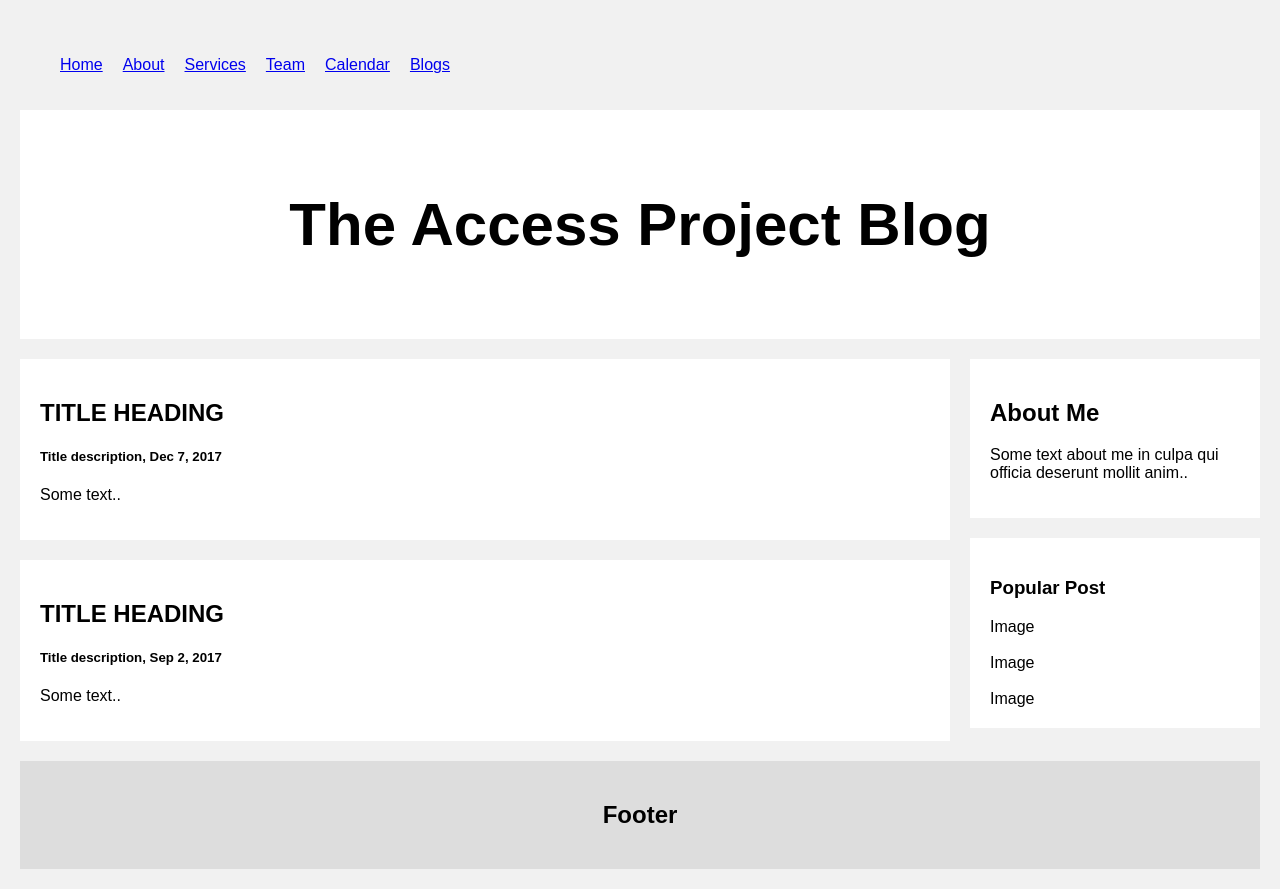
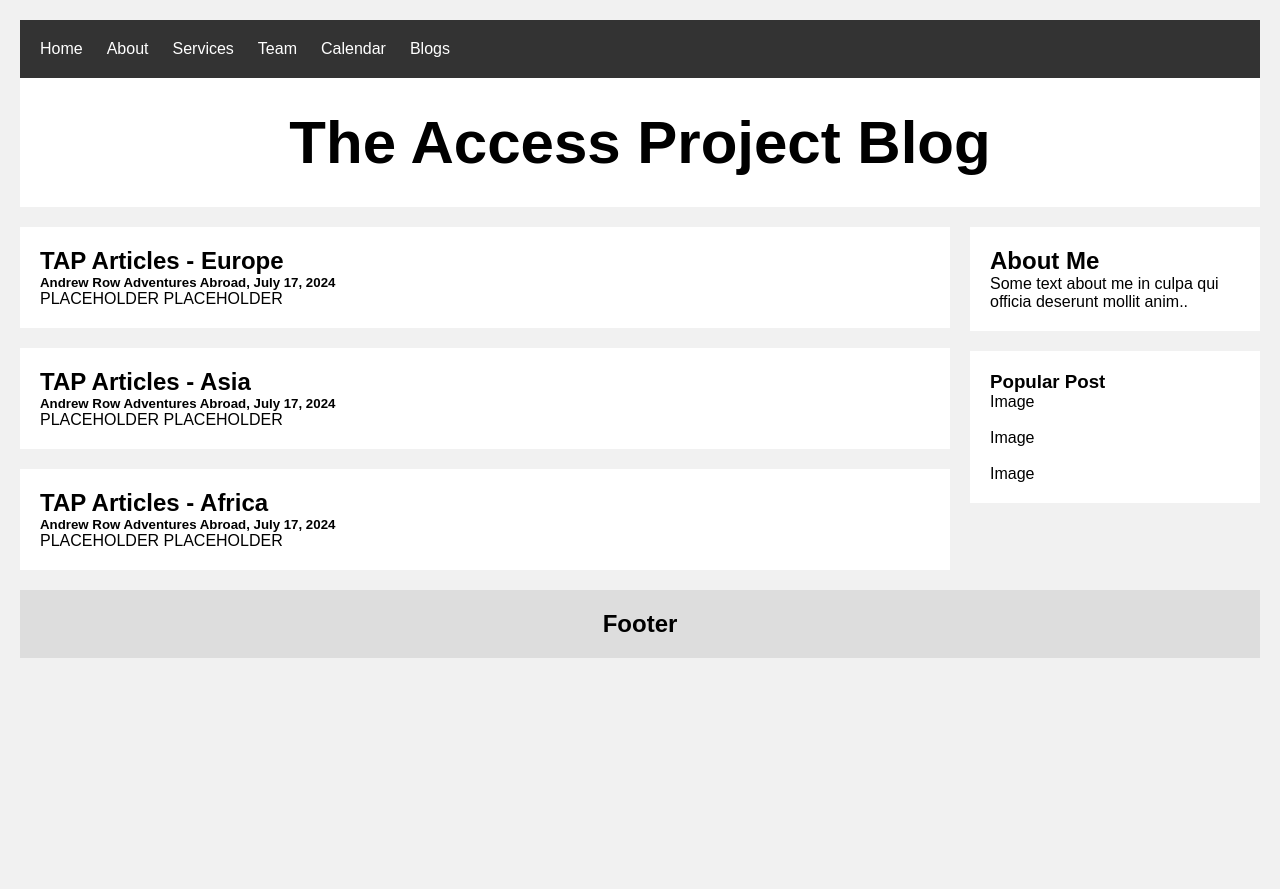
Before and after one commit to tnunesueno/TAP, a React (Create React App) app in the folder my-app/: page / in a window 1280 px wide. After the commit the page ends 800 px from the top, so only its background shows below. Built offline with nearby package versions, Linux system fonts and the light colour scheme.

Commit message:
need to do routing better, must set up to make dynamic blog pages

```diff
--- a/my-app/src/BlogCard.js
+++ b/my-app/src/BlogCard.js
@@ -3,7 +3,6 @@ function BlogCard({ title, description, date, text }) {
     <div className="card">
       <h2>{title}</h2>
       <h5>{description}, {date}</h5>
-      {/* <div className="fakeimg" style={{ height: 200 }}>Image</div> */}
       <p>{text}</p>
     </div>
   );
--- /dev/null
+++ b/my-app/src/blogPosts.js
@@ -0,0 +1,25 @@
+const blogPosts = [
+    {
+        id: 1,
+        title: 'TAP Articles - Europe',
+        description: 'Andrew Row Adventures Abroad',
+        date: 'July 17, 2024',
+        text: 'PLACEHOLDER PLACEHOLDER'
+    },
+    {
+        id: 2,
+        title: 'TAP Articles - Asia',
+        description: 'Andrew Row Adventures Abroad',
+        date: 'July 17, 2024',
+        text: 'PLACEHOLDER PLACEHOLDER'
+    },
+    {
+        id: 3,
+        title: 'TAP Articles - Africa',
+        description: 'Andrew Row Adventures Abroad',
+        date: 'July 17, 2024',
+        text: 'PLACEHOLDER PLACEHOLDER'
+    }
+]
+
+export default blogPosts;
--- a/my-app/src/navbar.css
+++ b/my-app/src/navbar.css
@@ -1,34 +1,48 @@
+
+  *{
+    margin: 0px;
+    padding: 0px;
+    box-sizing: border-box;
+  }
 
   .navbar {
-  padding: 20px 0px;
-  z-index: 10000;
+  background-color: #333;
+  color: white;
   display: flex;
   justify-content: space-between;
-  align-items: center;
-  position: relative;
+  align-items: stretch;
 
-  margin: 0;
-  box-sizing: border-box;
+  padding: 1rem;
+  z-index: 10;
+  gap: 2rem;
 }
 
-  .nav-list li {
-    display: flex;
-    align-items: center; /* Center items vertically */
-    height: 100%;
-  }
+.navbar ul{
+  padding: 0;
+  margin: 0;
+  list-style: none;
+  display: flex;
+  gap: 1rem;
+}
 
-  .nav-list {
-    height: 100%;
-    display: flex; /* Show nav items in a row on desktop */
-    align-items: center; /* Center items vertically */
-    flex-direction: row; /* Align items horizontally */
-    position: static; /* Remove dropdown behavior */
-    gap: 20px; /* Add spacing between items */
-    pointer-events: auto; /* Ensure links are clickable */
+.navbar a{
+  text-decoration: none;
+  color: inherit;
+  height: 100%;
+  display: flex;
+  align-items: center;
+  padding: 0.25rem;
 
-  }
+}
 
-  .nav li.active {
-    font-weight: bold;
-    background-color : #007bff;
-  }
+.navbar li{
+  list-style: none;
+}
+
+.navbar li:active {
+  background-color: #555;
+}
+
+.navbar li:hover {
+  background-color: #777;
+}
--- a/my-app/src/pages/Blog.js
+++ b/my-app/src/pages/Blog.js
@@ -4,29 +4,17 @@ import BlogCard from '../BlogCard';
 import Sidebar from '../Sidebar';
 import Footer from '../Footer';
 import './blog.css';
+import blogPosts from '../blogPosts';
 
 function BlogPage() {
-  const blogPosts = [
-    {
-      title: "TITLE HEADING",
-      description: "Title description",
-      date: "Dec 7, 2017",
-      text: "Some text.."
-    },
-    {
-      title: "TITLE HEADING",
-      description: "Title description",
-      date: "Sep 2, 2017",
-      text: "Some text.."
-    }
-  ];
+  const posts = blogPosts;
 
   return (
     <>
       <Header />
       <div className="row">
         <div className="leftcolumn">
-          {blogPosts.map((post, idx) => (
+          {posts.map((post, idx) => (
             <BlogCard
               key={idx}
               title={post.title}
```
